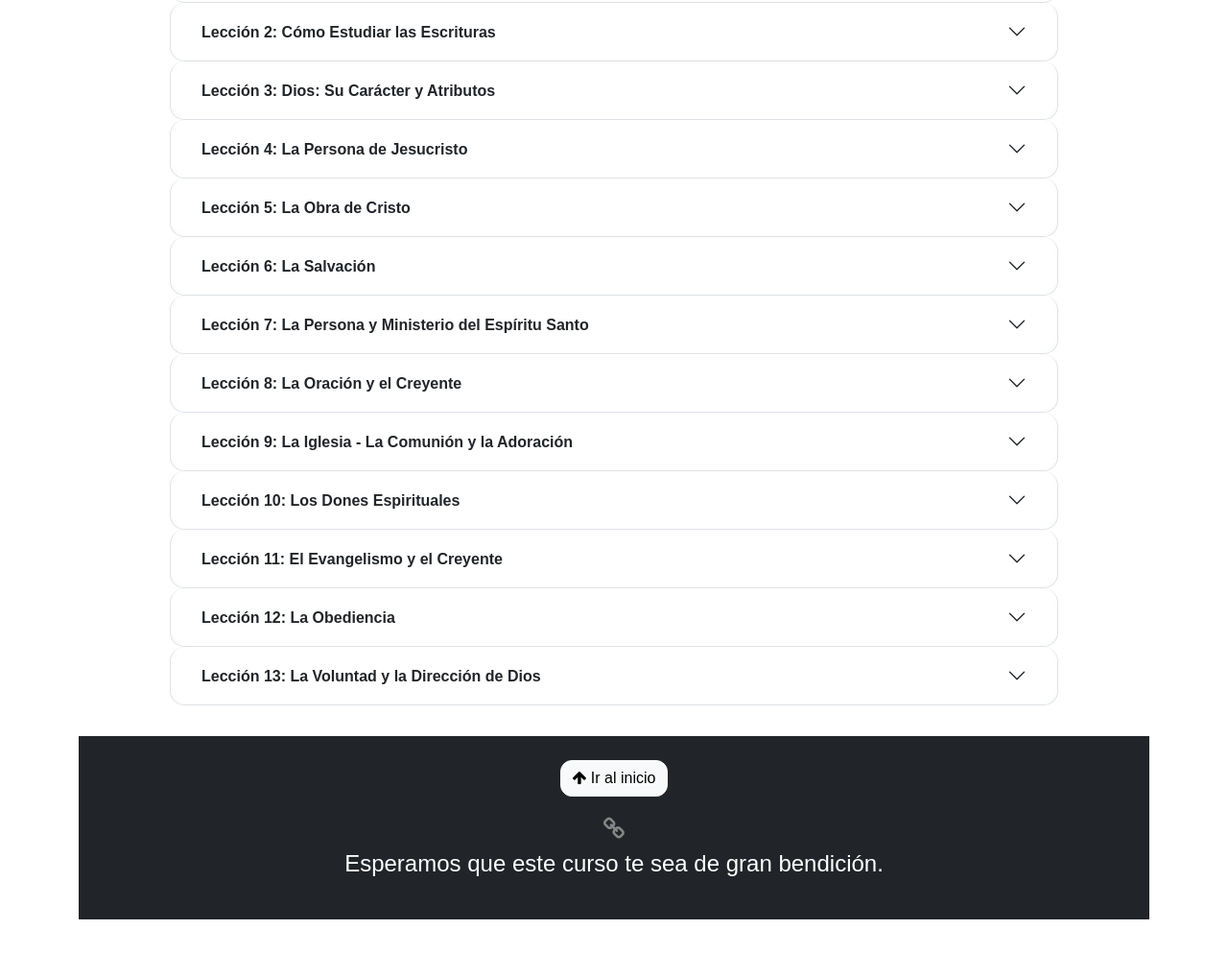
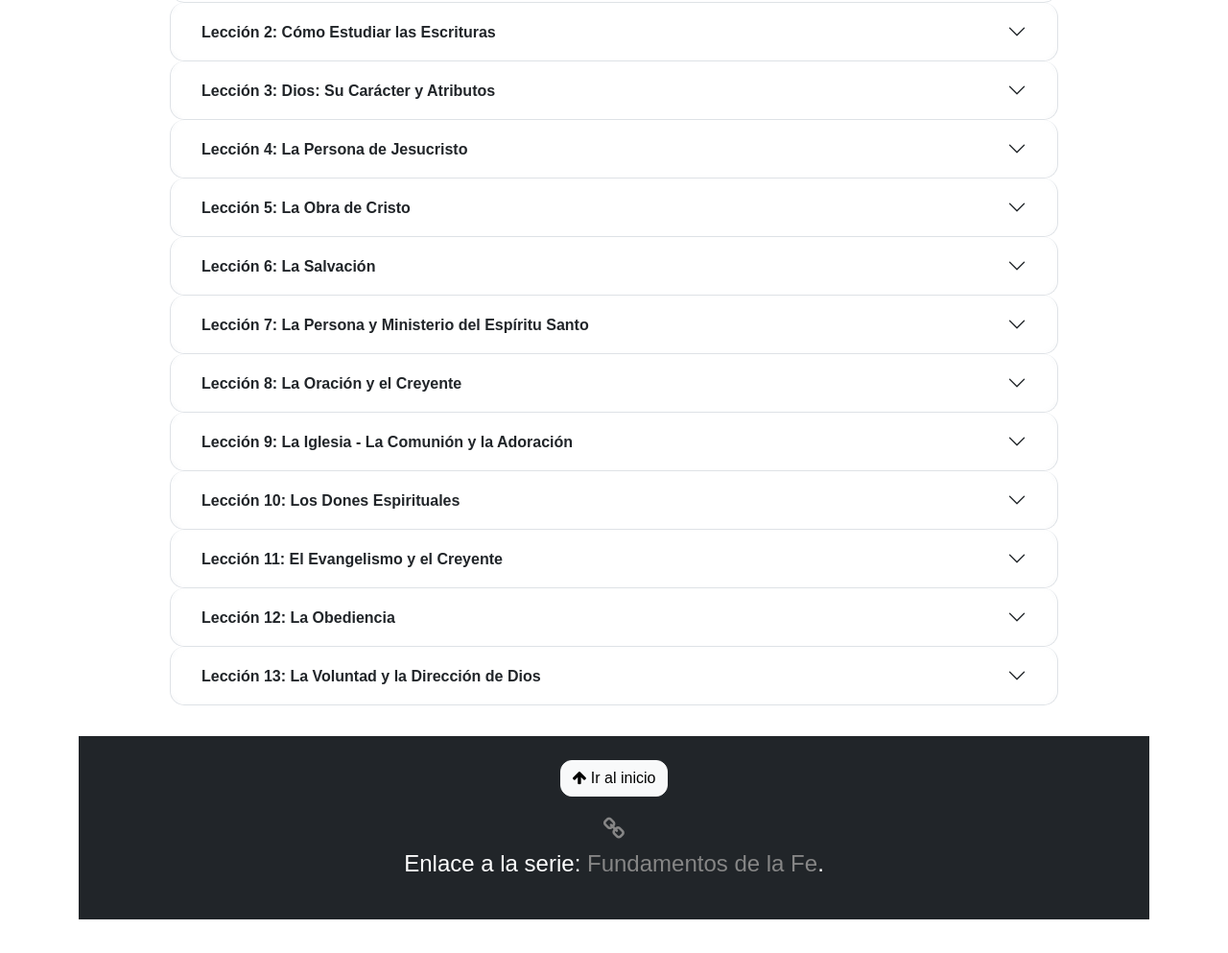
Before and after one commit to Soluvirtus/CCR-Web, a plain HTML site: page fundamentos.html in a window 1280 px wide. Shown: the part 1887-2880 px from the top of the page at 96% size. Drawn offline with nearby package versions, Linux system fonts and the light colour scheme.

Commit message:
CR Fundamentos

```diff
--- a/fundamentos.html
+++ b/fundamentos.html
@@ -1127,7 +1127,7 @@
       <a href="https://www.gracia.org/library/topical-series-library/GAV-302/fundamentos-de-la-fe" target="_blank"><i class="fa fa-link mx-2"></i></a>
        <!--<a href="" target="_blank"><i class="fa fa-calendar mx-2"></i></a>
       <a href="" target="_blank"><i class="fa fa-whatsapp mx-2"></i></a>-->
-    <p class="mb-0"> Esperamos que este curso te sea de gran bendición.</p>
+    <p class="mb-0"> Enlace a la serie: <a href="https://www.gracia.org/library/topical-series-library/GAV-302/fundamentos-de-la-fe" target="_blank">Fundamentos de la Fe</a>.</p>
   </footer>
 
   <!-- Bootstrap Scripts -->
```
